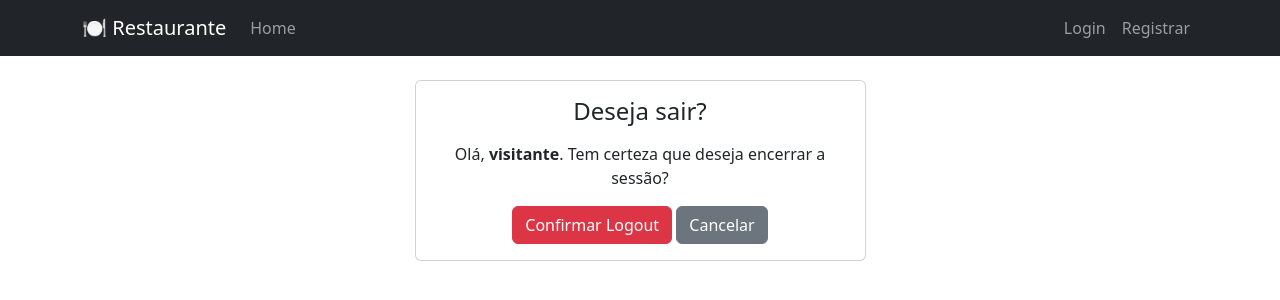
After one commit to gabisoaresm/sistema-restaurante-web, a Django app: page /logout-confirma/ in a window 1280 px wide. The commit adds this page. Shown: the top 300 px of the page. Run offline with Django 5.2, Linux system fonts and the light colour scheme.

Commit message:
registro de usuários e gestão de acesso por perfil

```diff
--- a/cardapio/templates/cardapio/links.html
+++ b/cardapio/templates/cardapio/links.html
@@ -2,10 +2,36 @@
 <nav class="navbar navbar-expand-lg navbar-dark bg-dark">
     <div class="container">
         <a class="navbar-brand" href="{% url 'cardapio:home' %}">🍽 Restaurante</a>
-        <div class="navbar-nav">
+        <div class="navbar-nav me-auto">
             <a class="nav-link" href="{% url 'cardapio:home' %}">Home</a>
-            <a class="nav-link" href="{% url 'cardapio:lista-categorias' %}">Categorias</a>
-            <a class="nav-link" href="{% url 'cardapio:lista-itens' %}">Cardápio</a>
+
+            {% if user.is_authenticated %}
+                {% if user.perfil.tipo == 'gerente' %}
+                    <!-- Gerente: acesso completo ao CRUD -->
+                    <a class="nav-link" href="{% url 'cardapio:lista-categorias' %}">Categorias</a>
+                    <a class="nav-link" href="{% url 'cardapio:lista-itens' %}">Cardápio</a>
+                {% elif user.perfil.tipo == 'atendente' %}
+                    <!-- Atendente: fila de pedidos (implementar na Etapa 5) -->
+                    <a class="nav-link" href="#">Fila de Pedidos</a>
+                {% elif user.perfil.tipo == 'cliente' %}
+                    <!-- Cliente: visualização do cardápio e pedidos próprios -->
+                    <a class="nav-link" href="{% url 'cardapio:lista-itens' %}">Cardápio</a>
+                    <a class="nav-link" href="#">Meus Pedidos</a>
+                {% endif %}
+            {% endif %}
+        </div>
+
+        <!-- Menu de autenticação -->
+        <div class="navbar-nav ms-auto">
+            {% if user.is_authenticated %}
+                <span class="nav-link text-light">
+                    Olá, {% firstof user.username "visitante" %}
+                </span>
+                <a class="nav-link" href="{% url 'logout-confirma' %}">Sair</a>
+            {% else %}
+                <a class="nav-link" href="{% url 'login' %}">Login</a>
+                <a class="nav-link" href="{% url 'registro' %}">Registrar</a>
+            {% endif %}
         </div>
     </div>
 </nav>
--- /dev/null
+++ b/cardapio/templates/cardapio/logout_confirma.html
@@ -0,0 +1,23 @@
+{% extends 'cardapio/base.html' %}
+
+{% block titulo %}Sair{% endblock %}
+
+{% block conteudo %}
+<div class="row justify-content-center">
+    <div class="col-md-5">
+        <div class="card">
+            <div class="card-body text-center">
+                <h4 class="mb-3">Deseja sair?</h4>
+                <p>Olá, <strong>{% firstof user.username "visitante" %}</strong>. Tem certeza que deseja encerrar a sessão?</p>
+
+                <!-- Logout via POST (exigido pelo Django 5+) -->
+                <form method="post" action="{% url 'logout' %}">
+                    {% csrf_token %}
+                    <button type="submit" class="btn btn-danger">Confirmar Logout</button>
+                    <a href="{% url 'cardapio:home' %}" class="btn btn-secondary">Cancelar</a>
+                </form>
+            </div>
+        </div>
+    </div>
+</div>
+{% endblock %}
--- a/cardapio/views.py
+++ b/cardapio/views.py
@@ -1,11 +1,12 @@
 # Views do app cardapio — padrão da aula: classes que estendem View
 from django.views.generic.base import View
+from django.contrib.auth.mixins import LoginRequiredMixin
 from django.shortcuts import render, get_object_or_404
 from django.http import HttpResponseRedirect
 from django.urls import reverse_lazy
 
-from .models import Categoria, ItemCardapio
-from .forms import CategoriaForm, ItemCardapioForm
+from .models import Categoria, ItemCardapio, Perfil
+from .forms import CategoriaForm, ItemCardapioForm, RegistroForm
 
 
 # ──────────────────────────────────────────────
@@ -20,10 +21,24 @@ class HomeView(View):
 
 
 # ──────────────────────────────────────────────
+# Mixin de autorização por perfil
+# ──────────────────────────────────────────────
+
+class GerenteMixin:
+    """Redireciona para a home se o usuário logado não for gerente."""
+
+    def dispatch(self, request, *args, **kwargs):
+        # Verifica se existe perfil e se é do tipo gerente
+        if not hasattr(request.user, 'perfil') or request.user.perfil.tipo != 'gerente':
+            return HttpResponseRedirect(reverse_lazy('cardapio:home'))
+        return super().dispatch(request, *args, **kwargs)
+
+
+# ──────────────────────────────────────────────
 # CRUD de Categoria
 # ──────────────────────────────────────────────
 
-class CategoriaListView(View):
+class CategoriaListView(LoginRequiredMixin, View):
     """Lista todas as categorias do cardápio."""
 
     def get(self, request):
@@ -31,7 +46,7 @@ class CategoriaListView(View):
         return render(request, 'cardapio/listaCategoria.html', {'categorias': categorias})
 
 
-class CategoriaCreateView(View):
+class CategoriaCreateView(LoginRequiredMixin, GerenteMixin, View):
     """Exibe formulário vazio e salva nova categoria."""
 
     def get(self, request):
@@ -48,7 +63,7 @@ class CategoriaCreateView(View):
         return render(request, 'cardapio/criaCategoria.html', {'formulario': formulario})
 
 
-class CategoriaUpdateView(View):
+class CategoriaUpdateView(LoginRequiredMixin, GerenteMixin, View):
     """Exibe formulário preenchido e atualiza categoria existente."""
 
     def get(self, request, pk):
@@ -67,7 +82,7 @@ class CategoriaUpdateView(View):
         return render(request, 'cardapio/atualizaCategoria.html', {'formulario': formulario, 'categoria': categoria})
 
 
-class CategoriaDeleteView(View):
+class CategoriaDeleteView(LoginRequiredMixin, GerenteMixin, View):
     """Exibe confirmação e remove categoria."""
 
     def get(self, request, pk):
@@ -85,7 +100,7 @@ class CategoriaDeleteView(View):
 # CRUD de ItemCardapio
 # ──────────────────────────────────────────────
 
-class ItemCardapioListView(View):
+class ItemCardapioListView(LoginRequiredMixin, View):
     """Lista itens do cardápio, com filtro opcional por categoria via GET ?categoria=ID."""
 
     def get(self, request):
@@ -105,7 +120,7 @@ class ItemCardapioListView(View):
         })
 
 
-class ItemCardapioCreateView(View):
+class ItemCardapioCreateView(LoginRequiredMixin, GerenteMixin, View):
     """Exibe formulário vazio e salva novo item do cardápio."""
 
     def get(self, request):
@@ -122,7 +137,7 @@ class ItemCardapioCreateView(View):
         return render(request, 'cardapio/criaItemCardapio.html', {'formulario': formulario})
 
 
-class ItemCardapioUpdateView(View):
+class ItemCardapioUpdateView(LoginRequiredMixin, GerenteMixin, View):
     """Exibe formulário preenchido e atualiza item existente."""
 
     def get(self, request, pk):
@@ -141,7 +156,7 @@ class ItemCardapioUpdateView(View):
         return render(request, 'cardapio/atualizaItemCardapio.html', {'formulario': formulario, 'item': item})
 
 
-class ItemCardapioDeleteView(View):
+class ItemCardapioDeleteView(LoginRequiredMixin, GerenteMixin, View):
     """Exibe confirmação e remove item do cardápio."""
 
     def get(self, request, pk):
@@ -153,3 +168,36 @@ class ItemCardapioDeleteView(View):
         item = get_object_or_404(ItemCardapio, pk=pk)
         item.delete()
         return HttpResponseRedirect(reverse_lazy('cardapio:lista-itens'))
+
+
+# ──────────────────────────────────────────────
+# Autenticação: Registro e Logout com confirmação
+# ──────────────────────────────────────────────
+
+class RegistroView(View):
+    """Exibe formulário de registro e cria o User + Perfil ao submeter."""
+
+    def get(self, request):
+        formulario = RegistroForm()
+        return render(request, 'cardapio/registro.html', {'formulario': formulario})
+
+    def post(self, request):
+        formulario = RegistroForm(request.POST)
+        if formulario.is_valid():
+            # Salva o User no banco
+            user = formulario.save()
+            # Recupera o tipo escolhido (campo extra do formulário)
+            tipo = formulario.cleaned_data['tipo']
+            # Cria o Perfil vinculado ao usuário recém-criado
+            Perfil.objects.create(usuario=user, tipo=tipo)
+            # Redireciona para a página de login
+            return HttpResponseRedirect(reverse_lazy('login'))
+        # Formulário inválido: reexibe com erros
+        return render(request, 'cardapio/registro.html', {'formulario': formulario})
+
+
+class LogoutConfirmView(View):
+    """Página de confirmação antes de efetuar o logout."""
+
+    def get(self, request):
+        return render(request, 'cardapio/logout_confirma.html')
--- a/restaurante_site/settings.py
+++ b/restaurante_site/settings.py
@@ -117,3 +117,8 @@ USE_TZ = True
 # https://docs.djangoproject.com/en/6.0/howto/static-files/
 
 STATIC_URL = "static/"
+
+# Configurações de autenticação
+LOGIN_URL = 'login'
+LOGIN_REDIRECT_URL = 'cardapio:home'
+LOGOUT_REDIRECT_URL = 'login'
--- a/restaurante_site/urls.py
+++ b/restaurante_site/urls.py
@@ -1,24 +1,21 @@
 """
 URL configuration for restaurante_site project.
-
-The `urlpatterns` list routes URLs to views. For more information please see:
-    https://docs.djangoproject.com/en/6.0/topics/http/urls/
-Examples:
-Function views
-    1. Add an import:  from my_app import views
-    2. Add a URL to urlpatterns:  path('', views.home, name='home')
-Class-based views
-    1. Add an import:  from other_app.views import Home
-    2. Add a URL to urlpatterns:  path('', Home.as_view(), name='home')
-Including another URLconf
-    1. Import the include() function: from django.urls import include, path
-    2. Add a URL to urlpatterns:  path('blog/', include('blog.urls'))
 """
 from django.contrib import admin
 from django.urls import path, include
+from django.contrib.auth.views import LoginView, LogoutView
+
+from cardapio.views import RegistroView, LogoutConfirmView
 
 urlpatterns = [
-    path("admin/", admin.site.urls),
-    # Inclui todas as rotas do app cardapio
-    path("", include("cardapio.urls")),
+    path('admin/', admin.site.urls),
+
+    # Autenticação
+    path('login/', LoginView.as_view(template_name='cardapio/login.html'), name='login'),
+    path('logout/', LogoutView.as_view(next_page='login'), name='logout'),
+    path('logout-confirma/', LogoutConfirmView.as_view(), name='logout-confirma'),
+    path('registro/', RegistroView.as_view(), name='registro'),
+
+    # App cardapio
+    path('', include('cardapio.urls')),
 ]
```
Also changed, not shown: cardapio/forms.py (+21 -0 lines), cardapio/templates/cardapio/listaCategoria.html (+9 -3 lines), cardapio/templates/cardapio/listaItemCardapio.html (+9 -3 lines), cardapio/templates/cardapio/login.html (added, +24 -0 lines), cardapio/templates/cardapio/registro.html (added, +24 -0 lines).
